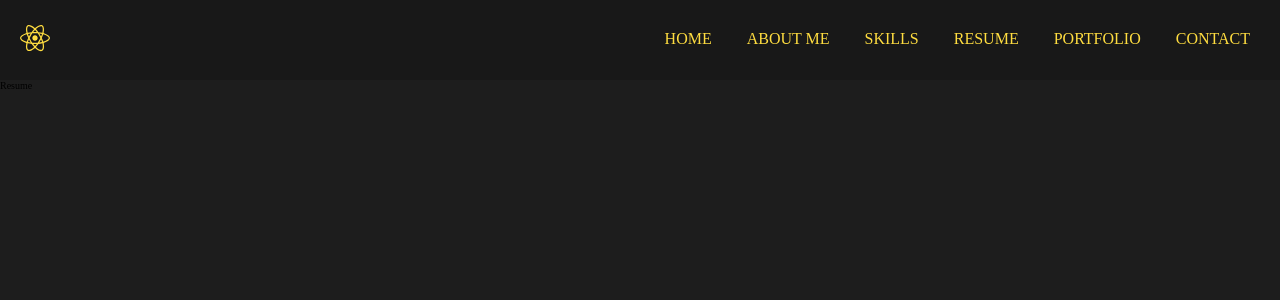
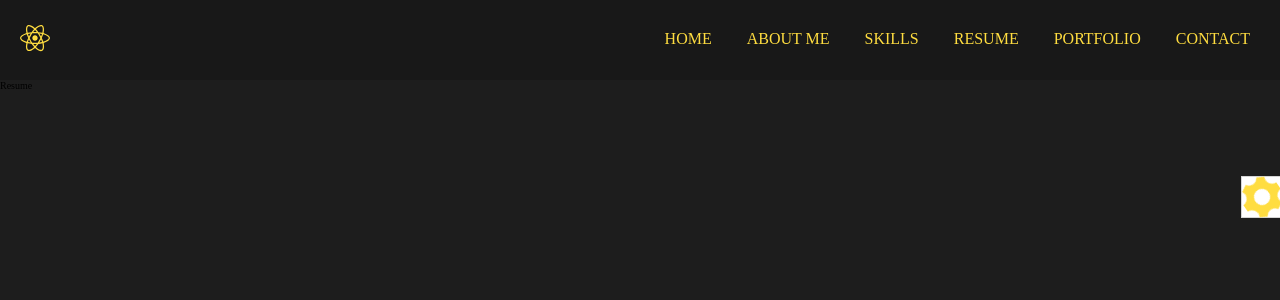
Before and after one commit to capi20/portfolio-template-react, a React (Create React App) app: page /resume in a window 1280 px wide. Shown: the top 300 px of the page. Built offline with nearby package versions, Linux system fonts and the light colour scheme.

Commit message:
added theme elements

```diff
--- a/src/App.js
+++ b/src/App.js
@@ -10,6 +10,7 @@ import Portfolio from "./containers/portfolio";
 import Contact from "./containers/contact";
 import Navbar from "./components/navBar";
 import particlesConfig from "./components/helpers/particlesConfig";
+import Theme from "./components/theme";
 
 function App() {
 	const location = useLocation();
@@ -33,6 +34,7 @@ function App() {
 				<Navbar />
 			</div>
 			<div className="app__main-content-wrapper">
+				<Theme />
 				<Routes>
 					<Route path="/" index element={<Home />} />
 					<Route path="/about" element={<About />} />
--- /dev/null
+++ b/src/components/theme/index.js
@@ -0,0 +1,54 @@
+import React, { useState } from "react";
+import { ImCog } from "react-icons/im";
+import "./styles.scss";
+
+const colorsArray = [
+	{
+		id: "yellow",
+		bgcolor: "#ffdd40"
+	},
+	{
+		id: "red",
+		bgcolor: "#e82a2a"
+	},
+	{
+		id: "green",
+		bgcolor: "#6ac045"
+	},
+	{
+		id: "blue",
+		bgcolor: "#5078ff"
+	}
+];
+
+const Theme = () => {
+	const [theme, setTheme] = useState("yellow");
+	const [toggle, setToggle] = useState(false);
+
+	const handleToggleTheme = (currentId) => {
+		setTheme(currentId);
+		setToggle(false);
+	};
+
+	return (
+		<div className={`theme-wrapper ${toggle ? "active" : ""}`}>
+			<div className="theme-wrapper__toggle-icon">
+				<ImCog onClick={() => setToggle(!toggle)} size={40} />
+			</div>
+			<div className="theme-wrapper__menu">
+				<h4>Theme color</h4>
+				<ul>
+					{colorsArray.map((item, key) => (
+						<li
+							onClick={() => handleToggleTheme(item.id)}
+							key={key}
+							style={{ background: item.bgcolor }}
+						/>
+					))}
+				</ul>
+			</div>
+		</div>
+	);
+};
+
+export default Theme;
--- /dev/null
+++ b/src/components/theme/styles.scss
@@ -0,0 +1,67 @@
+.theme-wrapper {
+	position: fixed;
+	top: 22%;
+	right: -188px;
+	z-index: 100;
+	background-color: #fff;
+	border: 1px solid #d5d5d5;
+	transition: all 0.5s;
+
+	&.active {
+		right: 0;
+	}
+
+	&__toggle-icon {
+		position: absolute;
+		top: -1px;
+		left: -40px;
+		height: 42px;
+		width: 40px;
+		background-color: #fff;
+		border: 1px solid #d5d5d5;
+		border-right: none;
+		cursor: pointer;
+
+		svg {
+			animation-name: spin;
+			animation-duration: 1.5s;
+			animation-iteration-count: infinite;
+			animation-timing-function: linear;
+			color: var(--selected-theme-main-color);
+		}
+	}
+
+	&__menu {
+		text-align: center;
+		padding: 2rem 1rem;
+
+		h4 {
+			font-size: 1.4rem;
+			font-weight: 600;
+			text-transform: uppercase;
+			color: #222222;
+			margin-bottom: 1.6rem;
+		}
+
+		ul {
+			display: flex;
+			gap: 2px;
+
+			li {
+				list-style-type: none;
+				width: 40px;
+				height: 40px;
+				cursor: pointer;
+			}
+		}
+	}
+}
+
+@keyframes spin {
+	from {
+		transform: rotate(0deg);
+	}
+	to {
+		transform: rotate(360deg);
+	}
+}
```
